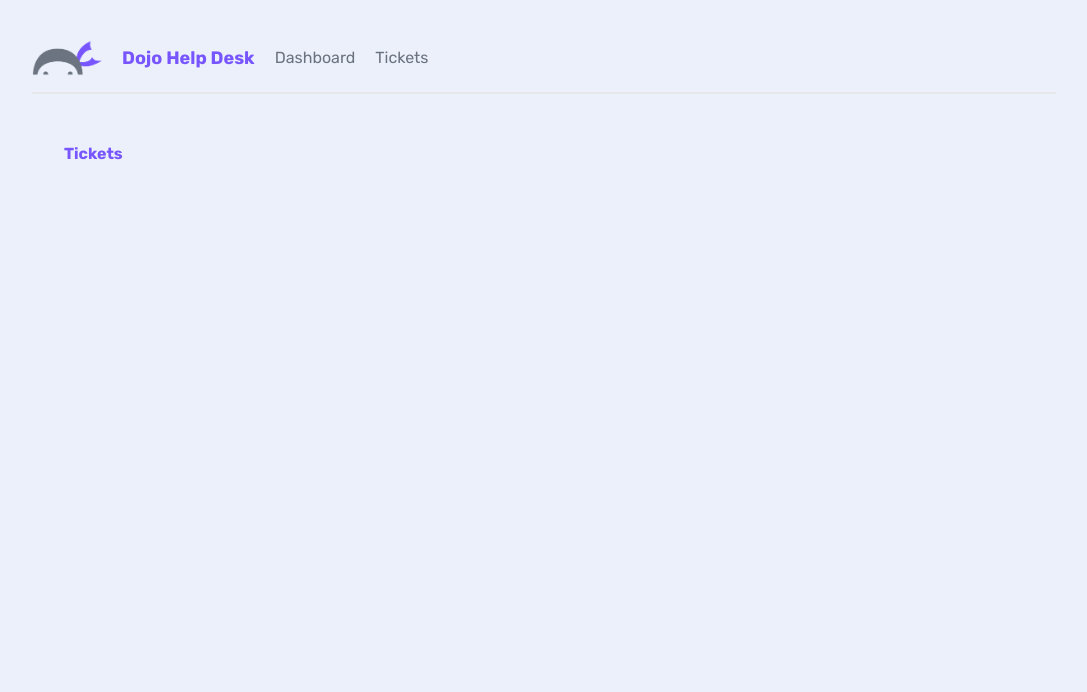
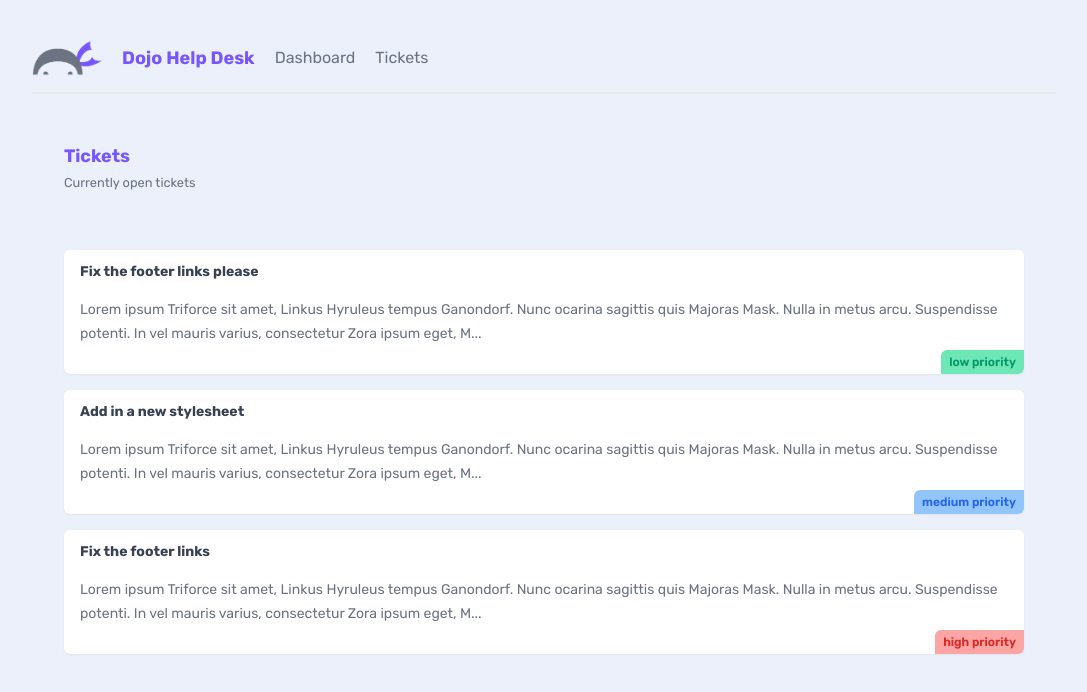
Before and after one commit to markpackham/dojo-helpdesk, a Next.js app: page /tickets in a window 1280 px wide. Shown: the top 692 px of the page, without its empty margins (96-1183 px from the left). Built offline with nearby package versions, Linux system fonts and the light colour scheme; data requests are answered from the project's data file.

Commit message:
fetch tickets with zero caching
https://www.youtube.com/watch?v=ZwajQ9ywgIU&list=PL4cUxeGkcC9jZIVqmy_QhfQdi6mzQvJnT&index=7

```diff
--- /dev/null
+++ b/_data/db.json
@@ -0,0 +1,25 @@
+{
+    "tickets": [
+      {
+        "id": "1",
+        "title": "Fix the footer links please",
+        "body": "Lorem ipsum Triforce sit amet, Linkus Hyruleus tempus Ganondorf. Nunc ocarina sagittis quis Majoras Mask. Nulla in metus arcu. Suspendisse potenti. In vel mauris varius, consectetur Zora ipsum eget, Master Sword porttitor urna. Fusce elementum urna elit, eget eleifend velit consectetur eget. Integer vel lobortis ipsum, vitae auctor Ocarina of Time. Donec sed urna dapibus, interdum magna a, eleifend magna. Curabitur tincidunt enim a neque volutpat. Phasellus auctor magna vel nunc pretium, ut volutpat justo tristique. Pellentesque cursus convallis mauris, in tempus enim tincidunt vitae.",
+        "priority": "low",
+        "user_email": "mario@netninja.dev"
+      },
+      {
+        "id": "2",
+        "title": "Add in a new stylesheet",
+        "body": "Lorem ipsum Triforce sit amet, Linkus Hyruleus tempus Ganondorf. Nunc ocarina sagittis quis Majoras Mask. Nulla in metus arcu. Suspendisse potenti. In vel mauris varius, consectetur Zora ipsum eget, Master Sword porttitor urna. Fusce elementum urna elit, eget eleifend velit consectetur eget. Integer vel lobortis ipsum, vitae auctor Ocarina of Time. Donec sed urna dapibus, interdum magna a, eleifend magna. Curabitur tincidunt enim a neque volutpat. Phasellus auctor magna vel nunc pretium, ut volutpat justo tristique. Pellentesque cursus convallis mauris, in tempus enim tincidunt vitae.",
+        "priority": "medium",
+        "user_email": "mario@netninja.dev"
+      },
+      {
+        "id": "3",
+        "title": "Fix the footer links",
+        "body": "Lorem ipsum Triforce sit amet, Linkus Hyruleus tempus Ganondorf. Nunc ocarina sagittis quis Majoras Mask. Nulla in metus arcu. Suspendisse potenti. In vel mauris varius, consectetur Zora ipsum eget, Master Sword porttitor urna. Fusce elementum urna elit, eget eleifend velit consectetur eget. Integer vel lobortis ipsum, vitae auctor Ocarina of Time. Donec sed urna dapibus, interdum magna a, eleifend magna. Curabitur tincidunt enim a neque volutpat. Phasellus auctor magna vel nunc pretium, ut volutpat justo tristique. Pellentesque cursus convallis mauris, in tempus enim tincidunt vitae.",
+        "priority": "high",
+        "user_email": "peach@netninja.dev"
+      }
+    ]
+  }
--- /dev/null
+++ b/app/tickets/TicketList.jsx
@@ -0,0 +1,29 @@
+async function getTickets() {
+  const res = await fetch("http://localhost:4000/tickets", {
+    next: {
+      // set to 0 if you want to disable caching (want super fast tickets)
+      revalidate: 0,
+    },
+  });
+  const data = await res.json();
+  return data;
+}
+
+export default async function TicketList() {
+  const tickets = await getTickets();
+
+  return (
+    <>
+      {tickets.map((ticket) => (
+        <div key={ticket.id} className="card my-5">
+          <h3>{ticket.title}</h3>
+          <p>{ticket.body.slice(0, 200)}...</p>
+          <div className={`pill ${ticket.priority}`}>
+            {ticket.priority} priority
+          </div>
+        </div>
+      ))}
+      {tickets.length === 0 && <p className="text-center">No open tickets</p>}
+    </>
+  );
+}
--- a/app/tickets/page.jsx
+++ b/app/tickets/page.jsx
@@ -1,7 +1,17 @@
+import TicketList from "./TicketList";
+
 export default function Tickets() {
   return (
     <main>
-      <h2>Tickets</h2>
+      <nav>
+        <div>
+          <h2>Tickets</h2>
+          <p>
+            <small>Currently open tickets</small>
+          </p>
+        </div>
+      </nav>
+      <TicketList />
     </main>
   );
 }
```
